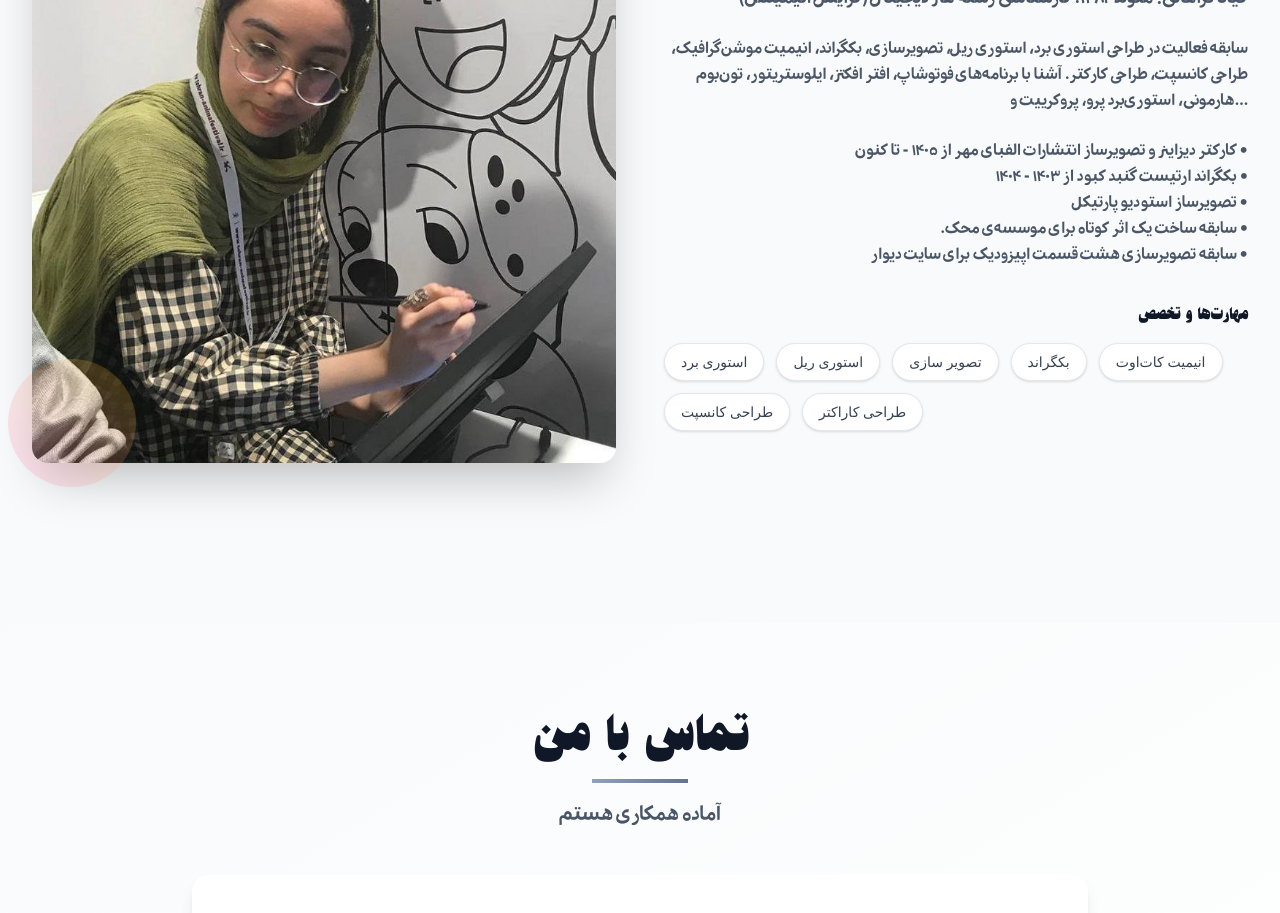
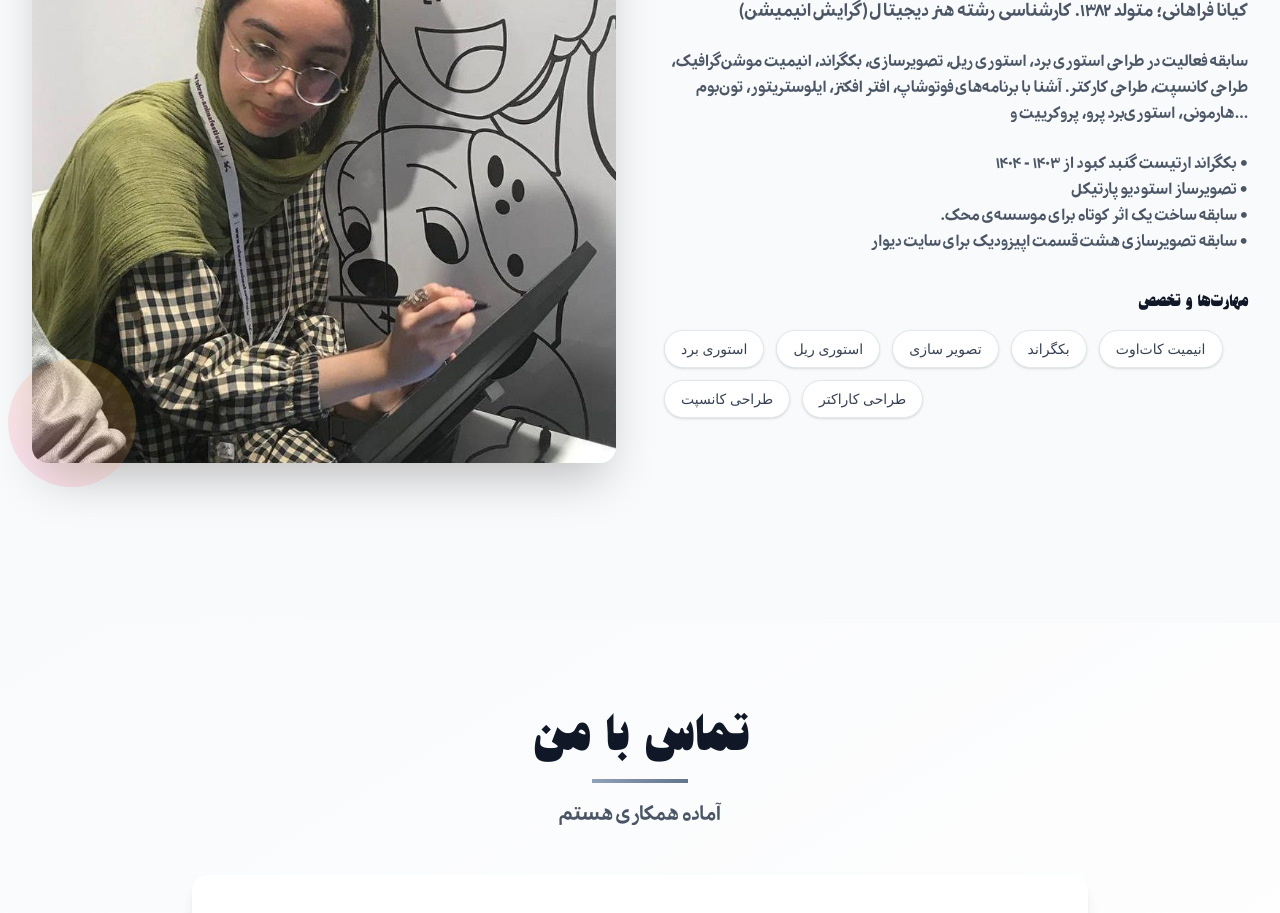
Before and after one commit to KiyarashFarahani/Artist-Portfolio, a Next.js app: page / in a window 1280 px wide. Shown: the part 6240-7153 px from the top of the page. Built offline with nearby package versions, Linux system fonts and the light colour scheme; a web font is replaced by a local one.

Commit message:
update texts

```diff
--- a/src/components/About.tsx
+++ b/src/components/About.tsx
@@ -71,10 +71,7 @@ const About = () => {
                             </p>
 
                             <p dir="rtl">
-                                • کارکتر دیزاینر و تصویرساز انتشارات الفبای مهر
-                                از ۱۴۰۵ - تا کنون
-                                <br></br>• بکگراند ارتیست گنبد کبود از ۱۴۰۳ -
-                                ۱۴۰۴
+                                • بکگراند ارتیست گنبد کبود از ۱۴۰۳ - ۱۴۰۴
                                 <br></br>• تصویرساز استودیو پارتیکل
                                 <br></br>• سابقه ساخت یک‌ اثر کوتاه برای موسسه‌ی
                                 محک.
```
